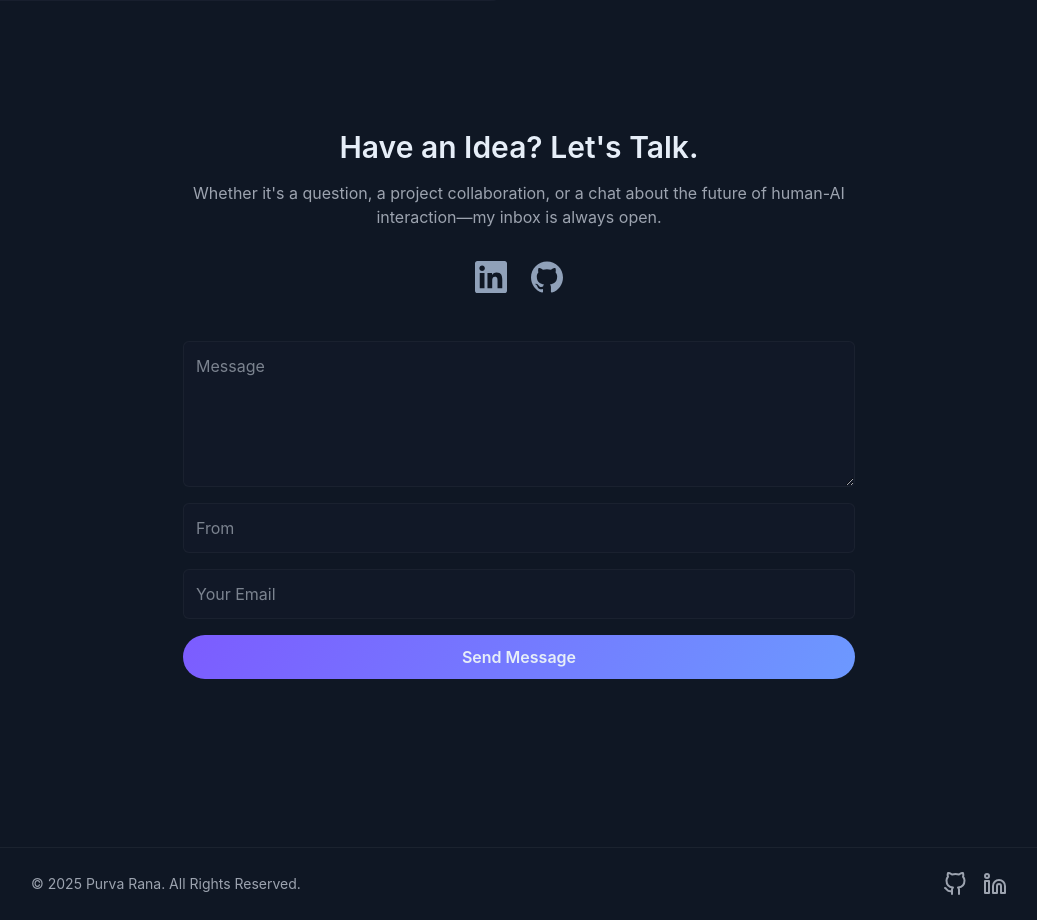
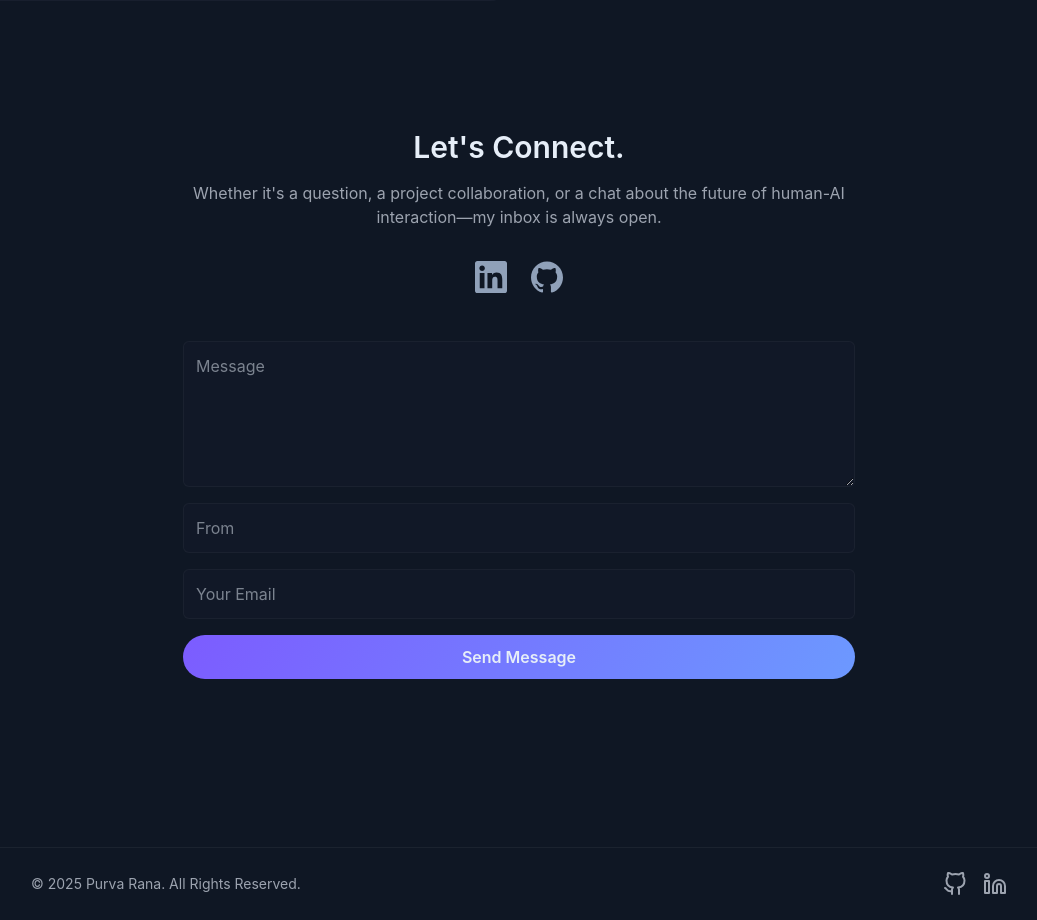
Before and after one commit to purva-rana/Portfolio, a React (Vite) app: page / in a window 1280 px wide. Shown: the part 2280-3200 px from the top of the page, without its empty margins (121-1158 px from the left). Built offline with nearby package versions, Linux system fonts and the light colour scheme.

Commit message:
glitch fixed

```diff
--- a/src/components/Contact.jsx
+++ b/src/components/Contact.jsx
@@ -57,7 +57,7 @@ export default function Contact() {
     >
       <div className="max-w-2xl mx-auto text-center">
         <motion.h2 variants={itemVariants} className="text-3xl font-semibold mb-4">
-          Have an Idea? Let's Talk.
+          Let's Connect.
         </motion.h2>
 
         <motion.p variants={itemVariants} className="text-[color:var(--muted-gray)] mb-8">
```
